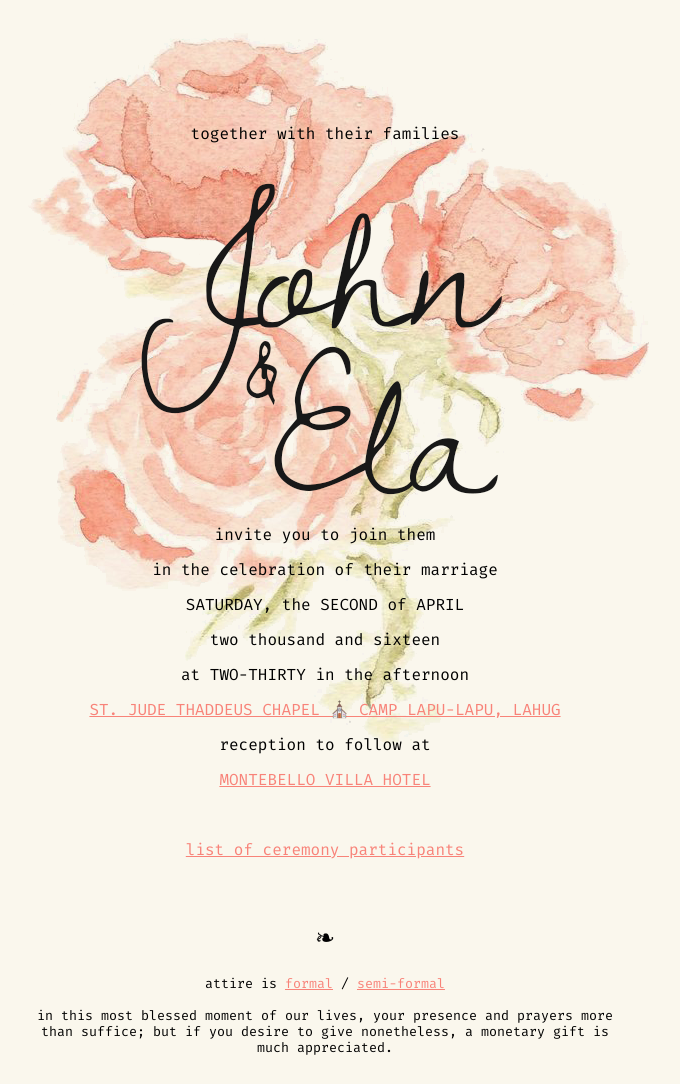
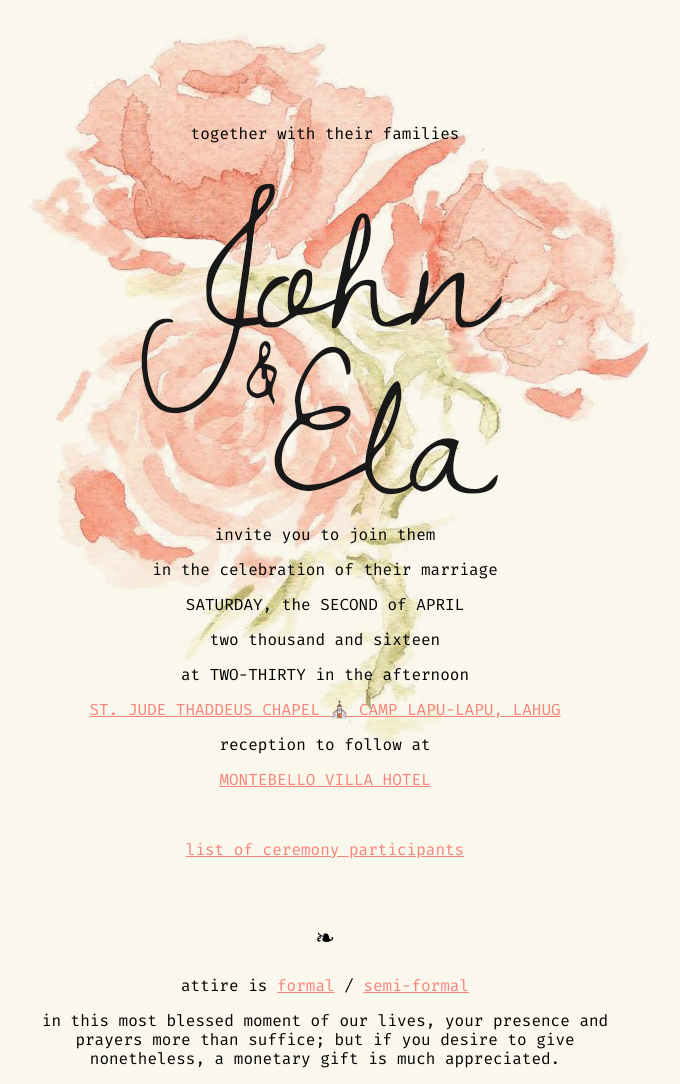
Before and after one commit to john2x/johnandela.com, a plain HTML site: page index.html in a window 1280 px wide. Shown: the whole page, without its empty margins (315-995 px from the left). Drawn offline with Linux system fonts and the light colour scheme.

Commit message:
Increase font

```diff
--- a/index.html
+++ b/index.html
@@ -22,8 +22,8 @@
             </div>
             <section>
                 <p id="fleur">&#10087;</p>
-                <p><small>attire is <a target="_blank" href="https://www.google.com.ph/search?q=formal+attire&tbm=isch">formal</a> / <a target="_blank" href="https://www.google.com.ph/search?q=semi-formal+attire&tbm=isch">semi-formal</a></small></p>
-                <p><small>in this most blessed moment of our lives, your presence and prayers more than suffice; but if you desire to give nonetheless, a monetary gift is much appreciated.</small></p>
+                <p>attire is <a target="_blank" href="https://www.google.com.ph/search?q=formal+attire&tbm=isch">formal</a> / <a target="_blank" href="https://www.google.com.ph/search?q=semi-formal+attire&tbm=isch">semi-formal</a></p>
+                <p>in this most blessed moment of our lives, your presence and prayers more than suffice; but if you desire to give nonetheless, a monetary gift is much appreciated.</p>
             </section>
     </body>
 </html>
```
